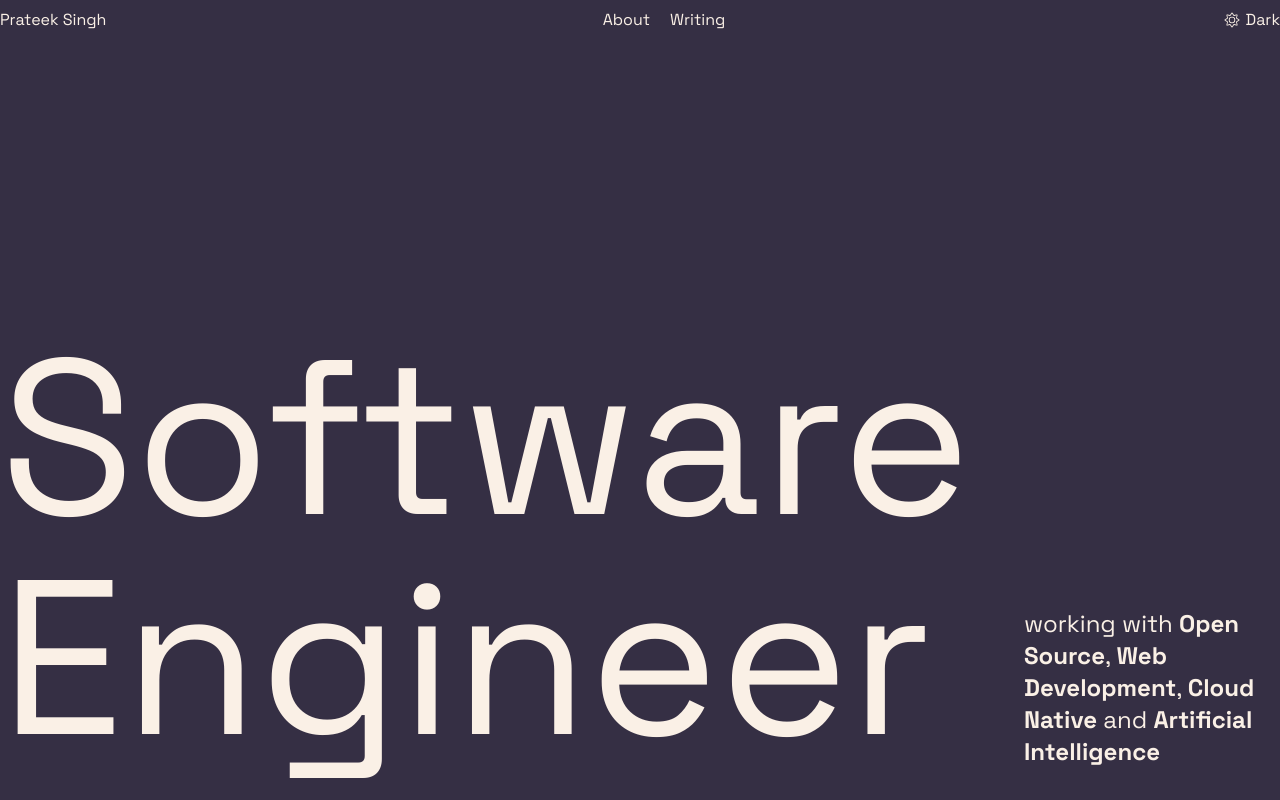
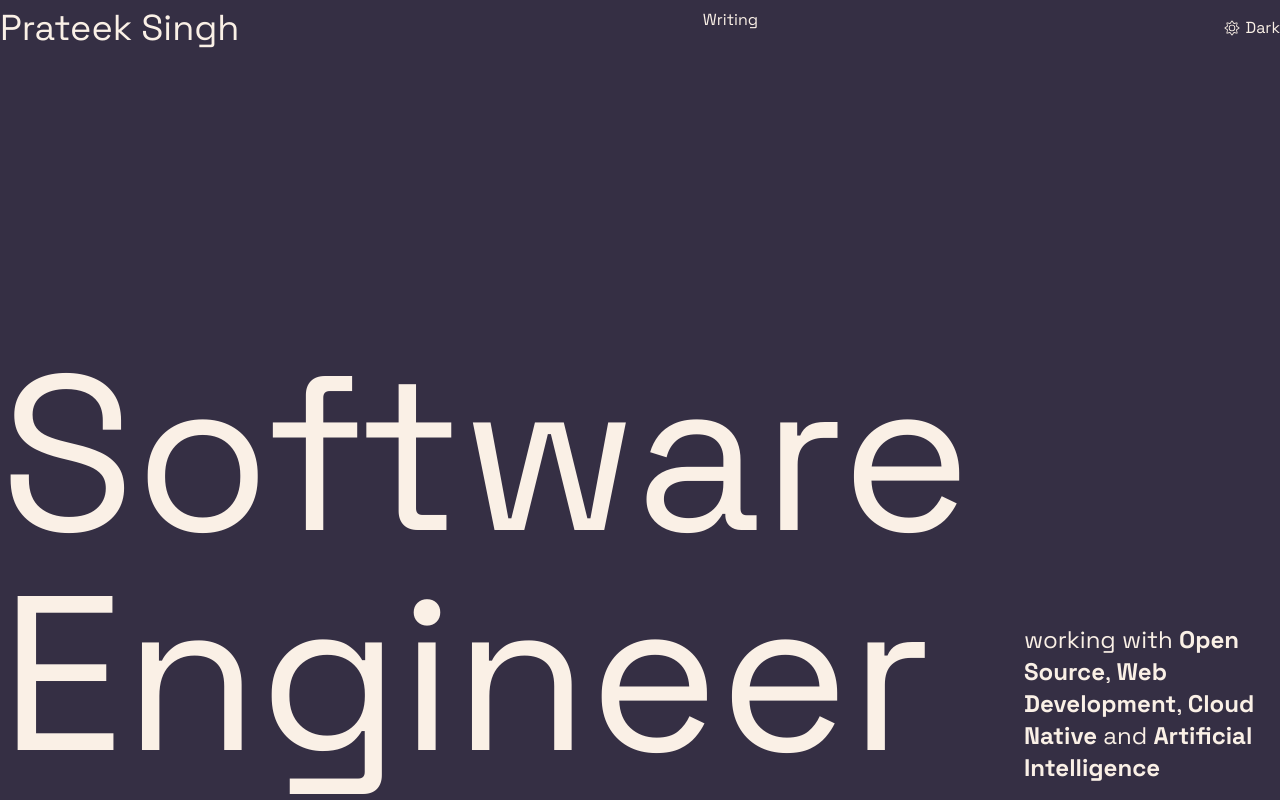
Before and after one commit to prateek041/me, a Next.js app: page / in a window 1280 px wide. Shown: the top 800 px of the page. Built offline with nearby package versions, Linux system fonts and the light colour scheme.

Commit message:
fix: mobile and web responsive view

```diff
--- a/src/app/components/LookingFor.tsx
+++ b/src/app/components/LookingFor.tsx
@@ -23,7 +23,7 @@ const LookingFor = () => {
         </div>
       </div>
       <div className="md:grid md:grid-cols-3 flex flex-col gap-y-10">
-        <h1 className="md:col-span-2 col-span-7 text-6xl">
+        <h1 className="md:col-span-2 col-span-7 md:text-6xl text-4xl">
           Let’s talk about a project, collaboration or an idea you may have
         </h1>
         <div className="md:col-start-4 col-start-8">
--- a/src/app/components/Navbar.tsx
+++ b/src/app/components/Navbar.tsx
@@ -5,12 +5,11 @@ const Navbar = () => {
   return (
     <div className="container mx-auto flex w-full justify-between my-2">
       <Link href={"/"}>
-        <div>Prateek Singh</div>
+        <div>
+          <h1 className="md:text-4xl text-base">Prateek Singh</h1>
+        </div>
       </Link>
       <div className="flex justify-between space-x-5">
-        <Link href={"#about"}>
-          <div>About</div>
-        </Link>
         <Link href={"/writings/life/journey-so-far"}>
           <div>Writing</div>
         </Link>
--- a/src/app/layout.tsx
+++ b/src/app/layout.tsx
@@ -20,7 +20,7 @@ export default function RootLayout({
   return (
     <html lang="en">
       <body
-        className={`${spaceGrotesk.className} bg-[#352F44] text-[#FAF0E6] md:h-screen w-full`}
+        className={`${spaceGrotesk.className} md:px-0 px-5 bg-[#352F44] text-[#FAF0E6] w-full md:h-screen `}
       >
         <Navbar />
         {children}
--- a/src/app/page.tsx
+++ b/src/app/page.tsx
@@ -5,7 +5,7 @@ import MyWork from "./components/MyWork";
 
 export default function Home() {
   return (
-    <div className="container md:h-full mx-auto md:space-y-32 space-y-20 pb-10">
+    <div className="container md:h-full mx-auto md:spacey2 space-y-20 pb-10">
       <MainHeader />
       <About />
       <MyWork />
--- a/src/app/writings/[...slug]/page.tsx
+++ b/src/app/writings/[...slug]/page.tsx
@@ -27,7 +27,7 @@ const LifeArticle = async ({ params }: { params: { slug: string[] } }) => {
 
   const contentHtml = processedMarkdown.toString();
   return (
-    <div className="w-full mx-10 ">
+    <div className="w-full md:mx-10 ">
       <div className="flex flex-col items-center gap-y-10">
         <h1 className="md:text-8xl text-4xl">{matterResult.data.title}</h1>
         <h3>{matterResult.data.date}</h3>
```
